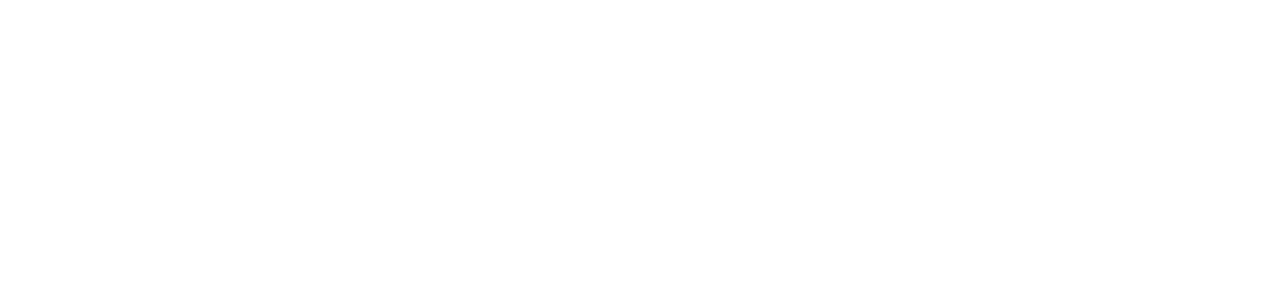
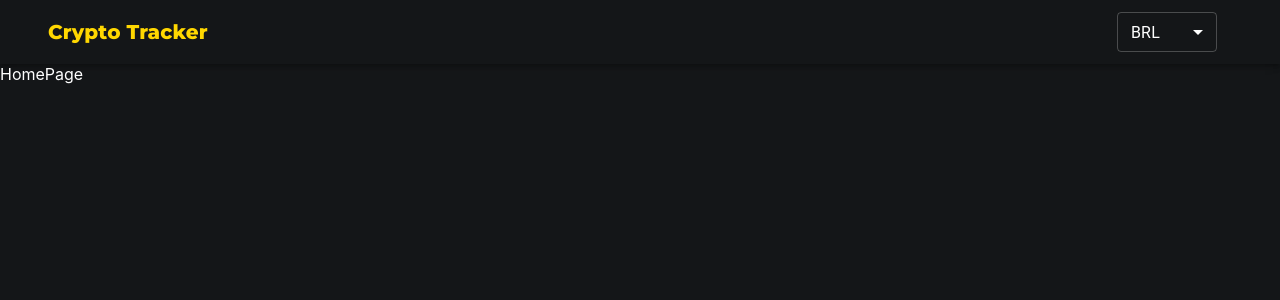
Before and after one commit to thiago-porto25/crypto-tracker, a React (Create React App) app: page / in a window 1280 px wide. Shown: the top 300 px of the page. Built offline with nearby package versions, Linux system fonts and the light colour scheme.

Commit message:
feat: finish header

```diff
--- a/src/App.js
+++ b/src/App.js
@@ -1,7 +1,34 @@
+import { BrowserRouter, Route, Routes } from 'react-router-dom';
+import { makeStyles } from '@material-ui/core';
 import './App.css';
 
+import Header from './components/Header';
+
+import HomePage from './pages/HomePage';
+import CoinPage from './pages/CoinPage';
+
+const useStyles = makeStyles(() => ({
+  App: {
+    backgroundColor: '#141618',
+    color: 'white',
+    minHeight: '100vh',
+  },
+}));
+
 function App() {
-  return <div className="App"></div>;
+  const classes = useStyles();
+
+  return (
+    <BrowserRouter>
+      <div className={classes.App}>
+        <Header />
+        <Routes>
+          <Route path="/coins/:id" element={<CoinPage />} />
+          <Route path="/" element={<HomePage />} />
+        </Routes>
+      </div>
+    </BrowserRouter>
+  );
 }
 
 export default App;
--- /dev/null
+++ b/src/components/Header.jsx
@@ -0,0 +1,69 @@
+import {
+  AppBar,
+  Container,
+  makeStyles,
+  MenuItem,
+  Select,
+  Toolbar,
+  Typography,
+  createTheme,
+  ThemeProvider,
+} from '@material-ui/core';
+import { useNavigate } from 'react-router-dom';
+import { useContext } from 'react';
+import { CryptoContext } from '../context/cryptoContext';
+
+const useStyles = makeStyles(() => ({
+  title: {
+    flex: 1,
+    color: 'gold',
+    fontFamily: 'Montserrat',
+    fontWeight: 'bold',
+    cursor: 'pointer',
+  },
+}));
+
+export default function Header() {
+  const { currency, setCurrency } = useContext(CryptoContext);
+  const classes = useStyles();
+  const navigate = useNavigate();
+  const darkTheme = createTheme({
+    palette: {
+      type: 'dark',
+      primary: {
+        main: '#fff',
+      },
+    },
+  });
+
+  const handleLogoClick = () => navigate('/');
+
+  const handleChangeCurrency = (e) => setCurrency(e.target.value);
+
+  return (
+    <ThemeProvider theme={darkTheme}>
+      <AppBar color="transparent" position="static">
+        <Container>
+          <Toolbar>
+            <Typography
+              onClick={handleLogoClick}
+              className={classes.title}
+              variant="h6"
+            >
+              Crypto Tracker
+            </Typography>
+            <Select
+              variant="outlined"
+              style={{ width: 100, height: 40, marginRight: 15 }}
+              value={currency}
+              onChange={handleChangeCurrency}
+            >
+              <MenuItem value="USD">USD</MenuItem>
+              <MenuItem value="BRL">BRL</MenuItem>
+            </Select>
+          </Toolbar>
+        </Container>
+      </AppBar>
+    </ThemeProvider>
+  );
+}
--- /dev/null
+++ b/src/context/cryptoContext.jsx
@@ -0,0 +1,19 @@
+import { createContext, useEffect, useState } from 'react';
+
+export const CryptoContext = createContext();
+
+export default function CryptoContextProvider({ children }) {
+  const [currency, setCurrency] = useState('BRL');
+  const [symbol, setSymbol] = useState('R$');
+
+  useEffect(() => {
+    if (currency === 'BRL') setSymbol('R$');
+    if (currency === 'USD') setSymbol('$');
+  }, [currency]);
+
+  return (
+    <CryptoContext.Provider value={{ currency, symbol, setCurrency }}>
+      {children}
+    </CryptoContext.Provider>
+  );
+}
--- a/src/index.js
+++ b/src/index.js
@@ -3,9 +3,13 @@
 import './index.css';
 import App from './App';
 
+import CryptoContextProvider from './context/cryptoContext';
+
 ReactDOM.render(
   <React.StrictMode>
-    <App />
+    <CryptoContextProvider>
+      <App />
+    </CryptoContextProvider>
   </React.StrictMode>,
   document.getElementById('root')
 );
--- /dev/null
+++ b/src/pages/CoinPage.jsx
@@ -0,0 +1,3 @@
+export default function CoinPage() {
+  return <div>CoinPage</div>;
+}
--- /dev/null
+++ b/src/pages/HomePage.jsx
@@ -0,0 +1,3 @@
+export default function HomePage() {
+  return <div>HomePage</div>;
+}
```
